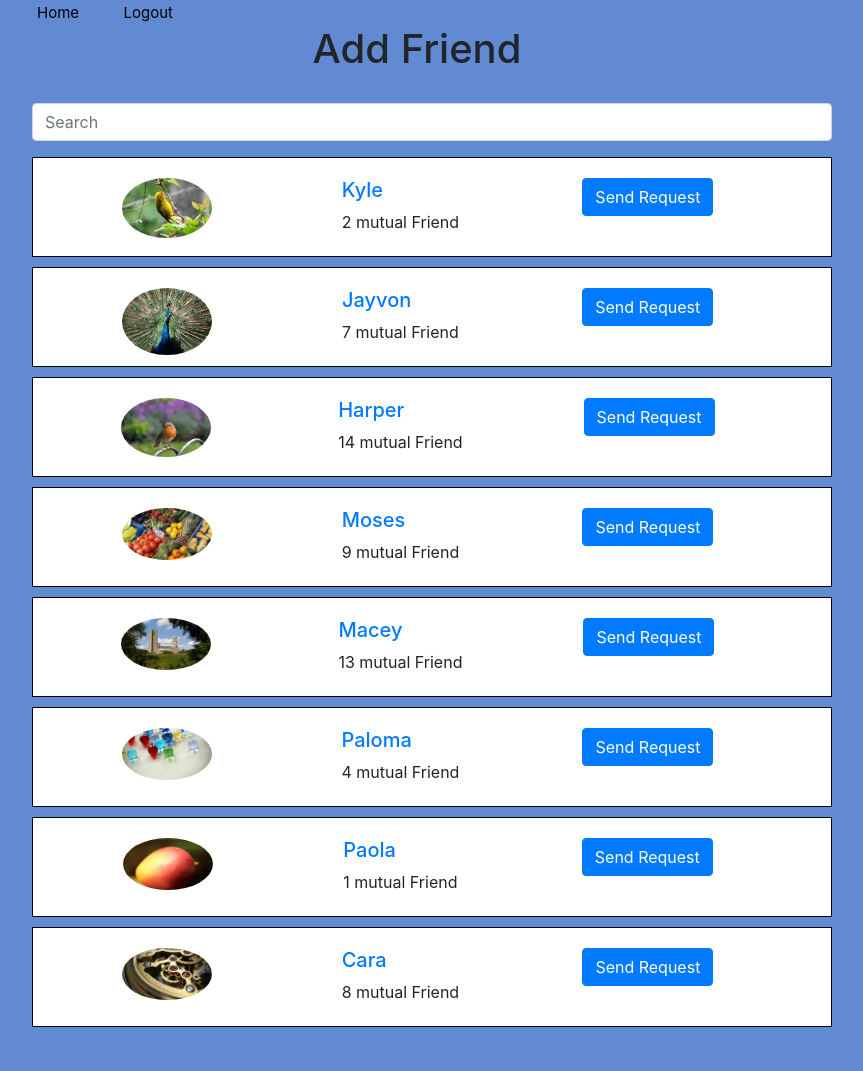
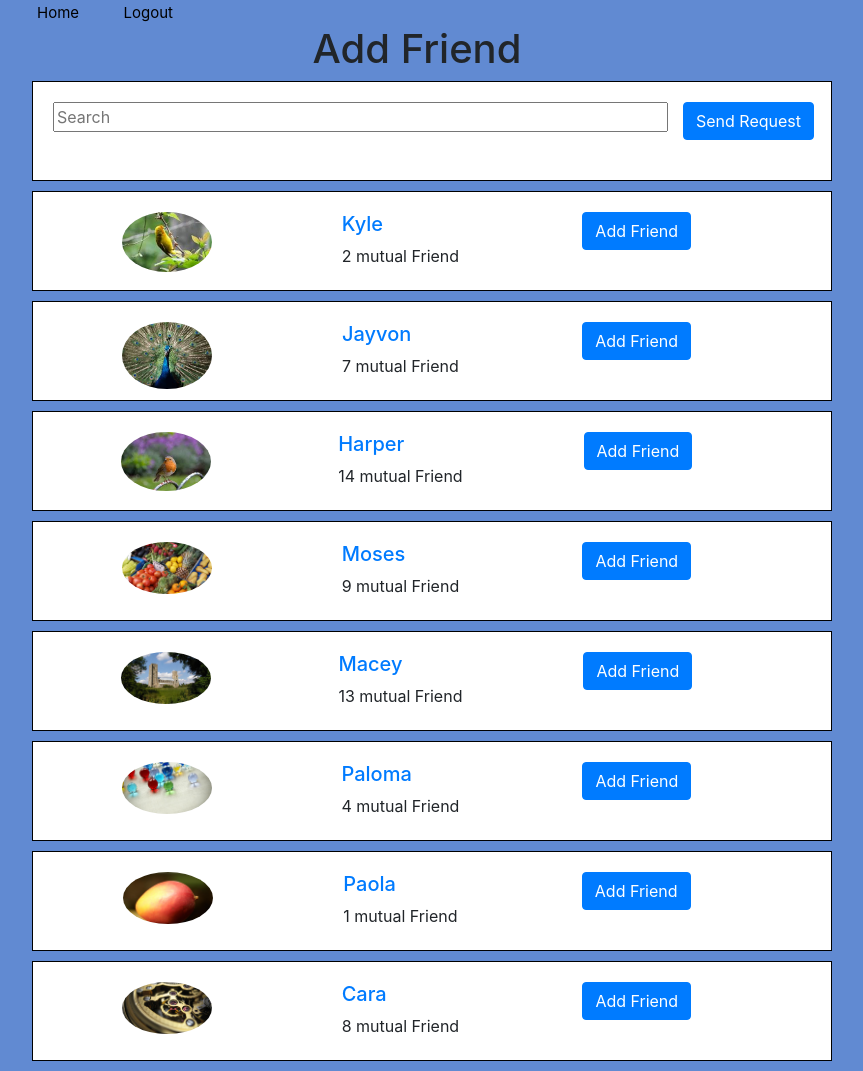
Before and after one commit to donieypon/Team8, a Flask app: template app/templates/friendList.html in a window 1280 px wide. Shown: the whole page, without its empty margins (223-1086 px from the left). Before the commit the page ends 1027 px from the top, so only its background shows below. Run offline with Flask 2, Linux system fonts and the light colour scheme; the template is opened without the code that fills it, so the values that code supplies are empty; some libraries are stand-ins or nearby versions.

Commit message:
Update friendList.html

```diff
--- a/app/templates/friendList.html
+++ b/app/templates/friendList.html
@@ -7,7 +7,6 @@
 
     <!-- Bootstrap CSS -->
     <link rel="stylesheet" href="https://stackpath.bootstrapcdn.com/bootstrap/4.3.1/css/bootstrap.min.css" integrity="sha384-ggOyR0iXCbMQv3Xipma34MD+dH/1fQ784/j6cY/iJTQUOhcWr7x9JvoRxT2MZw1T" crossorigin="anonymous">
-
 
 
     <title>Add Friend</title>
@@ -26,10 +25,25 @@
     <div class="back">
 
         <div class="col-md-4 sum">
-            <div class="form-group">
 
-                <input type="text" class="form-control" placeholder="Search">
+
+            <div class="list d-flex justify-content-around">
+
+
+                <div class="form-group">
+
+                    <input type="text" placeholder="Search" size="55">
+
+
+                </div>
+
+                <div class="col-md-3 col-sm-3">
+                    <button type="Submit" class="btn btn-primary" onclick="myFunction()">Send Request</button>
+
+                </div>
             </div>
+
+
 
 
             <div class="list d-flex justify-content-around">
@@ -43,7 +57,7 @@
                 </div>
 
                 <div class="col-md-3 col-sm-3">
-                    <button type="Submit" class="btn btn-primary">Send Request</button>
+                    <input onclick="change1()" class="btn btn-primary" type="button" value="Add Friend" id="myButton1"></input>
                 </div>
             </div>
 
@@ -59,7 +73,7 @@
                 </div>
 
                 <div class="col-md-3 col-sm-3">
-                    <button type="Submit" class="btn btn-primary">Send Request</button>
+                    <input onclick="change2()" class="btn btn-primary" type="button" value="Add Friend" id="myButton2"></input>
                 </div>
             </div>
 
@@ -74,7 +88,7 @@
                 </div>
 
                 <div class="col-md-3 col-sm-3">
-                    <button type="Submit" class="btn btn-primary">Send Request</button>
+                    <input onclick="change3()" class="btn btn-primary" type="button" value="Add Friend" id="myButton3"></input>
                 </div>
             </div>
 
@@ -89,7 +103,7 @@
                 </div>
 
                 <div class="col-md-3 col-sm-3">
-                    <button type="Submit" class="btn btn-primary">Send Request</button>
+                    <input onclick="change4()" class="btn btn-primary" type="button" value="Add Friend" id="myButton4"></input>
                 </div>
             </div>
 
@@ -104,7 +118,7 @@
                 </div>
 
                 <div class="col-md-3 col-sm-3">
-                    <button type="Submit" class="btn btn-primary">Send Request</button>
+                    <input onclick="change5()" class="btn btn-primary" type="button" value="Add Friend" id="myButton5"></input>
                 </div>
             </div>
 
@@ -119,7 +133,7 @@
                 </div>
 
                 <div class="col-md-3 col-sm-3">
-                    <button type="Submit" class="btn btn-primary">Send Request</button>
+                    <input onclick="change6()" class="btn btn-primary" type="button" value="Add Friend" id="myButton6"></input>
                 </div>
             </div>
 
@@ -134,7 +148,7 @@
                 </div>
 
                 <div class="col-md-3 col-sm-3">
-                    <button type="Submit" class="btn btn-primary">Send Request</button>
+                    <input onclick="change7()" class="btn btn-primary" type="button" value="Add Friend" id="myButton7"></input>
                 </div>
             </div>
 
@@ -149,10 +163,93 @@
                 </div>
 
                 <div class="col-md-3 col-sm-3">
-                    <button type="Submit" class="btn btn-primary">Send Request</button>
+                    <input onclick="change8()" class="btn btn-primary" type="button" value="Add Friend" id="myButton8"></input>
                 </div>
+
+
+
+
             </div>
         </div>
+
+
+
+
+
+
+        <script>
+            function myFunction() {
+              alert("Sent Friend Request!");
+            }
+
+            $(document).ready(function() {
+                $("button").click(function() {
+                $("#s").html("Sent Request");
+                });
+            });
+
+            function change1()
+            {
+                var elem = document.getElementById("myButton1");
+                if (elem.value=="Cancel") elem.value = "Add Friend";
+                else elem.value = "Cancel";
+            }
+
+            function change2()
+            {
+                var elem = document.getElementById("myButton2");
+                if (elem.value=="Cancel") elem.value = "Add Friend";
+                else elem.value = "Cancel";
+            }
+
+            function change3()
+            {
+                var elem = document.getElementById("myButton3");
+                if (elem.value=="Cancel") elem.value = "Add Friend";
+                else elem.value = "Cancel";
+            }
+
+            function change4()
+            {
+                var elem = document.getElementById("myButton4");
+                if (elem.value=="Cancel") elem.value = "Add Friend";
+                else elem.value = "Cancel";
+            }
+
+            function change5()
+            {
+                var elem = document.getElementById("myButton5");
+                if (elem.value=="Cancel") elem.value = "Add Friend";
+                else elem.value = "Cancel";
+            }
+
+            function change6()
+            {
+                var elem = document.getElementById("myButton6");
+                if (elem.value=="Cancel") elem.value = "Add Friend";
+                else elem.value = "Cancel";
+            }
+
+            function change7()
+            {
+                var elem = document.getElementById("myButton7");
+                if (elem.value=="Cancel") elem.value = "Add Friend";
+                else elem.value = "Cancel";
+            }
+
+            function change8()
+            {
+                var elem = document.getElementById("myButton8");
+                if (elem.value=="Cancel") elem.value = "Add Friend";
+                else elem.value = "Cancel";
+            }
+
+
+
+
+        </script>
+
+
 
     </div>
 
```
